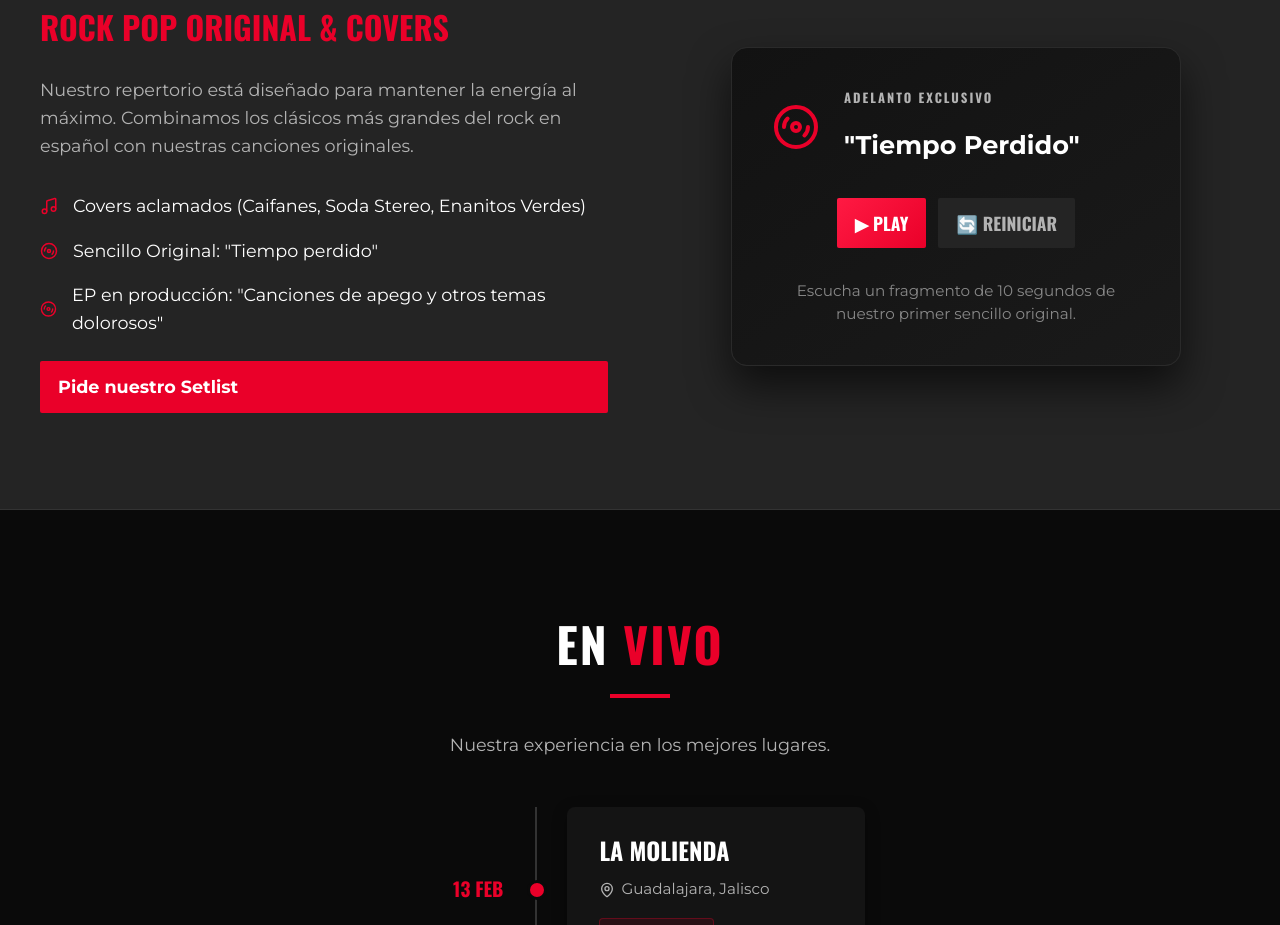
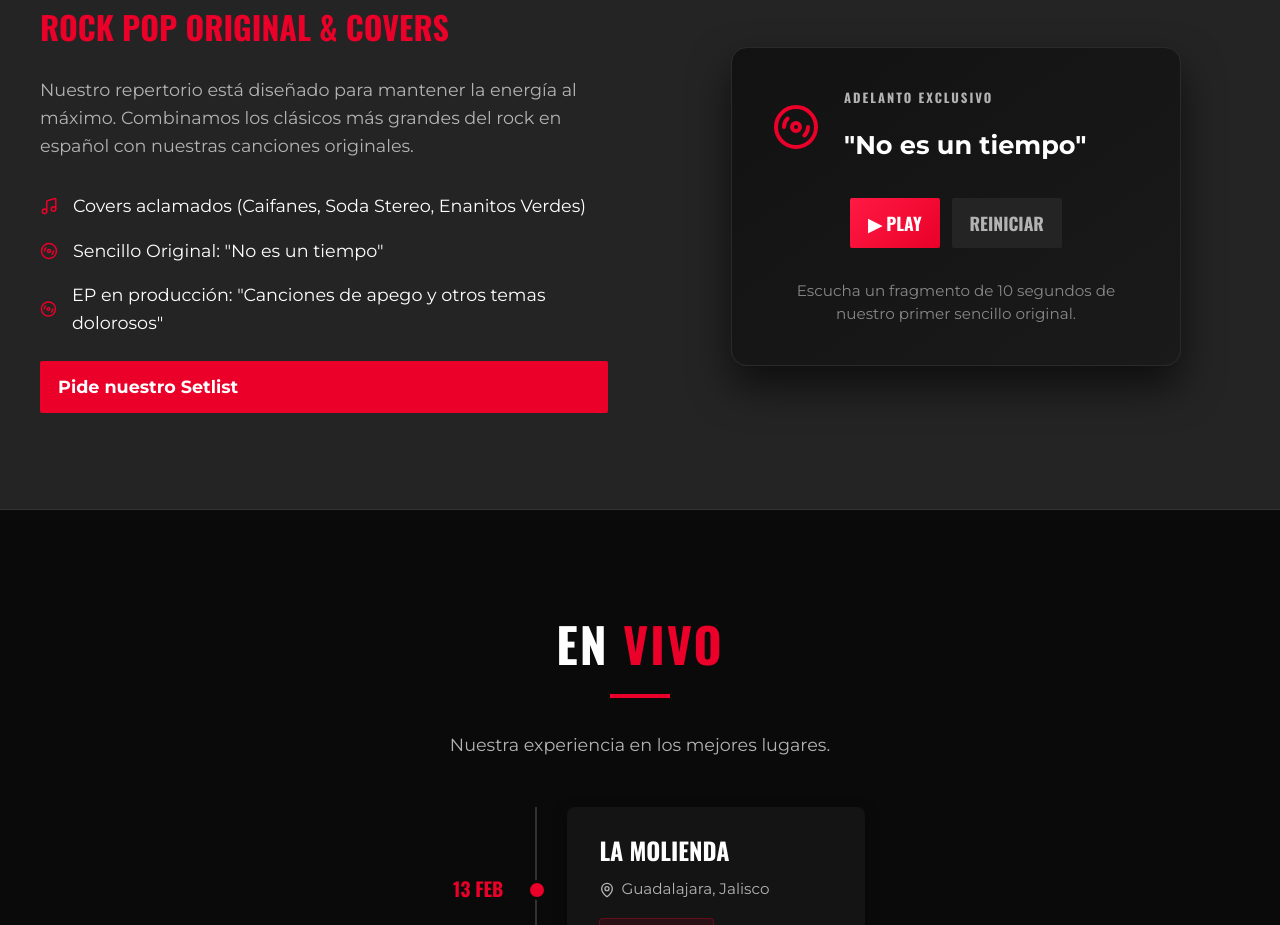
Before and after one commit to Pedro-guzman/soundcheck, a React (Vite) app: page / in a window 1280 px wide. Shown: the part 3760-4685 px from the top of the page. Built offline with nearby package versions, Linux system fonts and the light colour scheme.

Commit message:
actualizacion Cancion propia

```diff
--- a/src/components/MusicSection.jsx
+++ b/src/components/MusicSection.jsx
@@ -106,7 +106,7 @@ const MusicSection = () => {
             </p>
             <ul className="music-list">
               <li><Music size={18} className="icon" /> Covers aclamados (Caifanes, Soda Stereo, Enanitos Verdes)</li>
-              <li><Disc3 size={18} className="icon" /> Sencillo Original: "Tiempo perdido"</li>
+              <li><Disc3 size={18} className="icon" /> Sencillo Original: "No es un tiempo"</li>
               <li><Disc3 size={18} className="icon" /> EP en producción: "Canciones de apego y otros temas dolorosos"</li>
             </ul>
             <a href="#contact" className="btn" style={{ marginTop: '1.5rem' }}>
@@ -123,13 +123,13 @@ const MusicSection = () => {
                 />
                 <div>
                   <h4>Adelanto Exclusivo</h4>
-                  <p className="song-title">"Tiempo Perdido"</p>
+                  <p className="song-title">"No es un tiempo"</p>
                 </div>
               </div>
 
               <div className="audio-controls">
                 <audio ref={audioRef} className="custom-audio">
-                  <source src="/audio/Tiempo_perdido.mp3" type="audio/mpeg" />
+                  <source src="/audio/no_es_un_tiempo.mp3" type="audio/mpeg" />
                   Tu navegador no soporta el reproductor de audio.
                 </audio>
 
@@ -145,7 +145,7 @@ const MusicSection = () => {
                   )}
 
                   <button className="btn restart" onClick={restartAudio}>
-                    🔄 Reiniciar
+                    Reiniciar
                   </button>
                 </div>
               </div>
```
Also changed, not shown: 1 other file (tests, documents, lock files or other folders).
